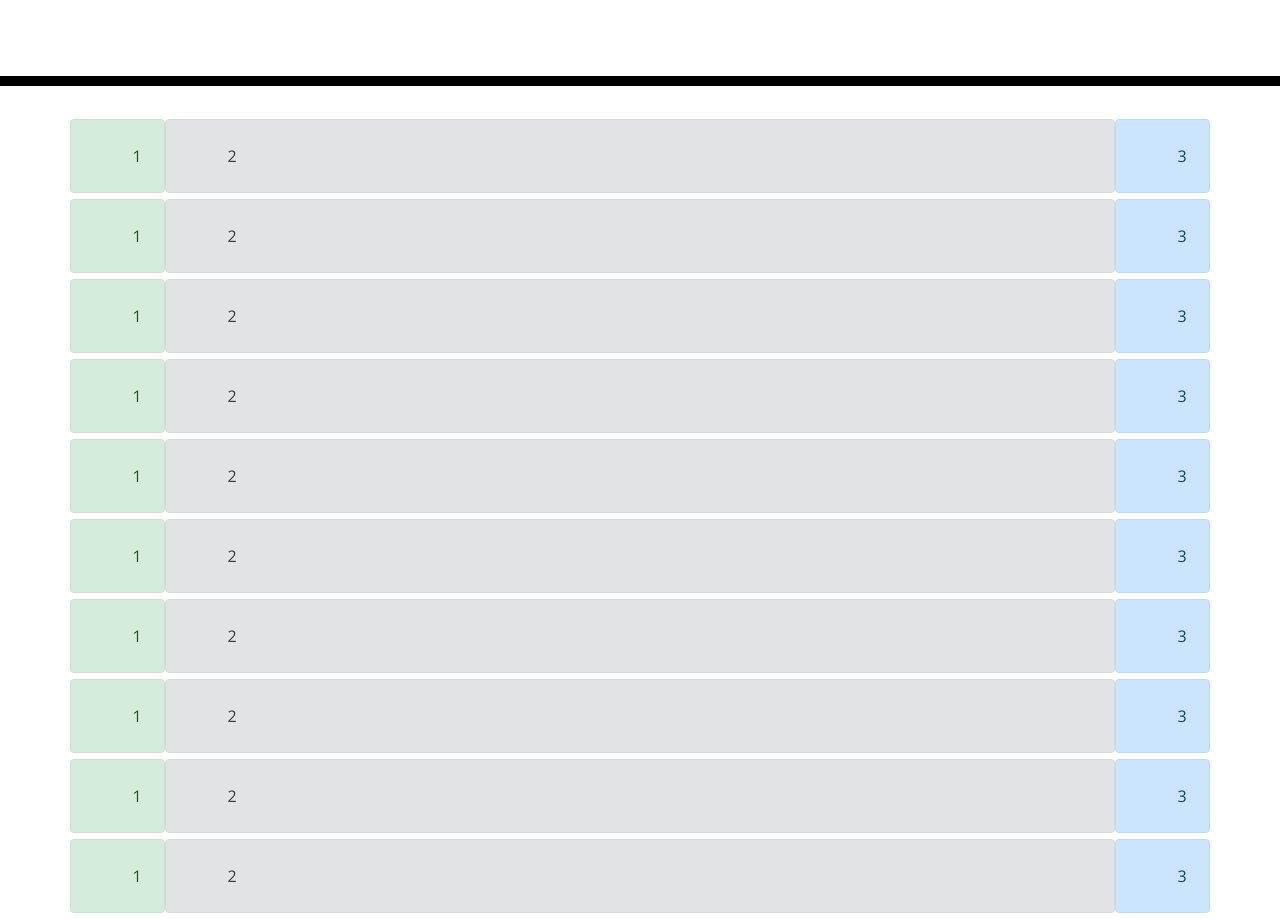
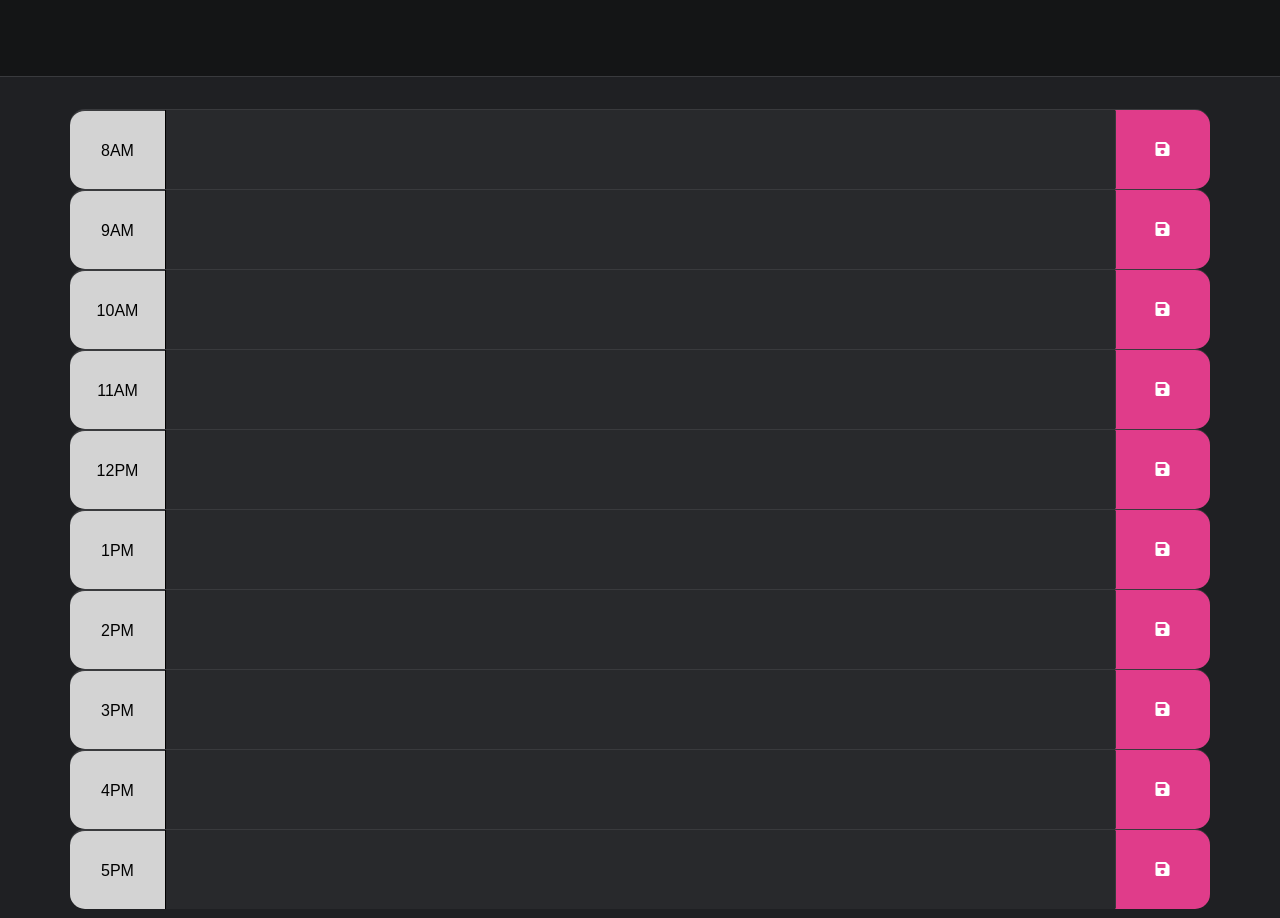
Before and after one commit to Andrew-Byrd49/work-day, a plain HTML site: page index.html in a window 1280 px wide. Shown: the part 182-1100 px from the top of the page. Drawn offline with nearby package versions, Linux system fonts and the light colour scheme; files that its build step writes are made by us from their sources.

Commit message:
styled the css

```diff
--- a/assets/css/style.css
+++ b/assets/css/style.css
@@ -1,7 +1,8 @@
 body {
-  font-family: 'Open Sans', sans-serif;
+  font-family: 'Fira Sans Condensed', sans-serif;
   font-size: 16px;
   line-height: 1;
+  background-color: #1F2023;
 }
 
 textarea{
@@ -15,10 +16,18 @@ textarea{
 
 .jumbotron {
   text-align: center;
-  background-color: transparent;
-  color: black;
+  background-color: #141516;
+  color: #d3d3d3;
   border-radius: 0;
-  border-bottom: 10px solid black;
+  border-bottom: 1px solid #393A3D;
+}
+
+.jumbotron p {
+  color: #E03C8A;
+}
+
+.lead {
+  color: #66A866;
 }
 
 .description{
@@ -28,18 +37,23 @@ textarea{
 .time-block{
   text-align: center;
   border-radius: 15px;
+  background-color: #28292c;
 }
 
 .row {
   white-space: pre-wrap;
   height: 80px;
-  border-top: 1px solid white;;
+  border-top: 1px solid #393A3D;
 }
 
 .hour {
-  background-color: #ffffff;
+  background-color: #d3d3d3;
   color: #000000;
-  border-top: 1px dashed #000000;
+  border-top: 1px solid #393A3D;
+  border-top-right-radius: 0;
+  border-bottom-right-radius: 0;
+  border-top-left-radius: 15px;
+  border-bottom-left-radius: 15px;
 }
 
 .past {
@@ -48,20 +62,22 @@ textarea{
 }
 
 .present {
-  background-color: #ff6961;
+  background-color: #6D2B4C;
   color: white;
 }
 
 .future {
-  background-color: #77dd77;
+  background-color: #66A866;
   color: white;
 }
 
 .saveBtn {
-  border-left: 1px solid black;
+  border-left: 1px solid #393A3D;
   border-top-right-radius: 15px;
   border-bottom-right-radius: 15px;
-  background-color: #06AED5;
+  border-top-left-radius: 0;
+  border-bottom-left-radius: 0;
+  background-color: #E03C8A;
   color: white;
 }
 
--- a/index.html
+++ b/index.html
@@ -18,7 +18,7 @@
       href="https://fonts.googleapis.com/css?family=Open+Sans&display=swap"
       rel="stylesheet"
     />
-    <link rel="stylesheet" href="style.css" />
+    <link rel="stylesheet" href="./assets/css/style.css" />
     <title>Work Day Scheduler</title>
   </head>
 
@@ -32,115 +32,94 @@
     </header>
     <div class="container">
       <!-- Timeblocks go here -->
-      <div class="row">
-        <div class="col alert alert-success">
-          1
+      <div id="hour8" class="row time-block">
+        <div class="col-md-1 hour">
+          8AM
         </div>
-        <div class="col-10 alert alert-secondary">
-          2
+        <textarea class="col-md-10 description">
+        </textarea>
+        <button class="btn saveBtn col-md-1"><i class="fas fa-save"></i></button>
       </div>
-        <div class="col alert alert-primary">
-          3
+
+      <div id="hour9" class="row time-block">
+        <div class="col-md-1 hour">
+          9AM
         </div>
+        <textarea class="col-md-10 description">
+        </textarea>
+        <button class="btn saveBtn col-md-1"><i class="fas fa-save"></i></button>
       </div>
-      <div class="row">
-        <div class="col alert alert-success">
-          1
+
+      <div id="hour10" class="row time-block">
+        <div class="col-md-1 hour">
+          10AM
         </div>
-        <div class="col-10 alert alert-secondary">
-          2
+        <textarea class="col-md-10 description">
+        </textarea>
+        <button class="btn saveBtn col-md-1"><i class="fas fa-save"></i></button>
       </div>
-        <div class="col alert alert-primary">
-          3
+
+      <div id="hour11" class="row time-block">
+        <div class="col-md-1 hour">
+          11AM
         </div>
+        <textarea class="col-md-10 description">
+        </textarea>
+        <button class="btn saveBtn col-md-1"><i class="fas fa-save"></i></button>
       </div>
-      <div class="row">
-        <div class="col alert alert-success">
-          1
+
+      <div id="hour12" class="row time-block">
+        <div class="col-md-1 hour">
+          12PM
         </div>
-        <div class="col-10 alert alert-secondary">
-          2
+        <textarea class="col-md-10 description">
+        </textarea>
+        <button class="btn saveBtn col-md-1"><i class="fas fa-save"></i></button>
       </div>
-        <div class="col alert alert-primary">
-          3
+
+      <div id="hour1" class="row time-block">
+        <div class="col-md-1 hour">
+          1PM
         </div>
+        <textarea class="col-md-10 description">
+        </textarea>
+        <button class="btn saveBtn col-md-1"><i class="fas fa-save"></i></button>
       </div>
-      <div class="row">
-        <div class="col alert alert-success">
-          1
+
+      <div id="hour2" class="row time-block">
+        <div class="col-md-1 hour">
+          2PM
         </div>
-        <div class="col-10 alert alert-secondary">
-          2
+        <textarea class="col-md-10 description">
+        </textarea>
+        <button class="btn saveBtn col-md-1"><i class="fas fa-save"></i></button>
       </div>
-        <div class="col alert alert-primary">
-          3
+
+      <div id="hour3" class="row time-block">
+        <div class="col-md-1 hour">
+          3PM
         </div>
+        <textarea class="col-md-10 description">
+        </textarea>
+        <button class="btn saveBtn col-md-1"><i class="fas fa-save"></i></button>
       </div>
-      <div class="row">
-        <div class="col alert alert-success">
-          1
+
+      <div id="hour4" class="row time-block">
+        <div class="col-md-1 hour">
+          4PM
         </div>
-        <div class="col-10 alert alert-secondary">
-          2
+        <textarea class="col-md-10 description">
+        </textarea>
+        <button class="btn saveBtn col-md-1"><i class="fas fa-save"></i></button>
       </div>
-        <div class="col alert alert-primary">
-          3
+
+      <div id="hour5" class="row time-block">
+        <div class="col-md-1 hour">
+          5PM
         </div>
-      </div>
-      <div class="row">
-        <div class="col alert alert-success">
-          1
-        </div>
-        <div class="col-10 alert alert-secondary">
-          2
-        </div>
-        <div class="col alert alert-primary">
-          3
-        </div>
-      </div>
-      <div class="row">
-        <div class="col alert alert-success">
-          1
-        </div>
-        <div class="col-10 alert alert-secondary">
-          2
-        </div>
-        <div class="col alert alert-primary">
-          3
-        </div>
-      </div>
-      <div class="row">
-        <div class="col alert alert-success">
-          1
-        </div>
-        <div class="col-10 alert alert-secondary">
-          2
-        </div>
-        <div class="col alert alert-primary">
-          3
-        </div>
-      </div>
-      <div class="row">
-        <div class="col alert alert-success">
-          1
-        </div>
-        <div class="col-10 alert alert-secondary">
-          2
-        </div>
-        <div class="col alert alert-primary">
-          3
-        </div>
-      </div>
-      <div class="row">
-        <div class="col alert alert-success">
-          1
-        </div>
-        <div class="col-10 alert alert-secondary">
-          2
-        </div>
-        <div class="col alert alert-primary">
-          3
-        </div>
+        <textarea class="col-md-10 description">
+        </textarea>
+        <button class="btn saveBtn col-md-1"><i class="fas fa-save"></i></button>
       </div>
 
     </div>
```
Also changed, not shown: assets/js/script.js (+49 -0 lines). Lines whose indentation alone changed are shown as unchanged.
